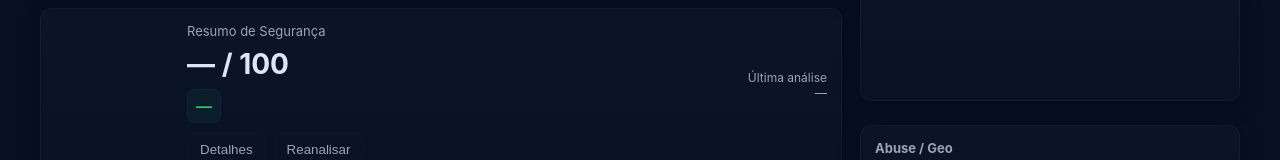
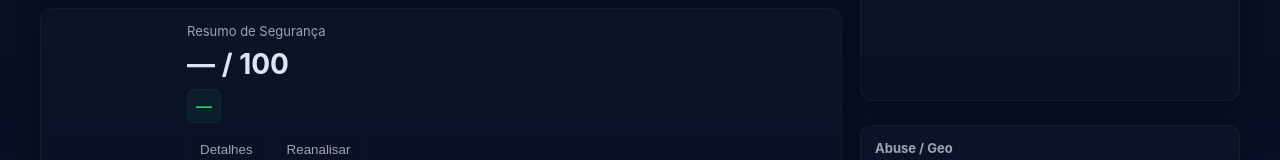
Before and after one commit to AlexConsulting/backend, a website: page public/index.html in a window 1280 px wide. Shown: the part 179-339 px from the top of the page. Drawn offline with nearby package versions, Linux system fonts and the light colour scheme.

Commit message:
Add files via upload

```diff
--- a/public/index.html
+++ b/public/index.html
@@ -552,10 +552,7 @@
                 <div id="riskScoreDisplay" class="score-value">— / 100</div>
                 <div id="classification" class="classification-display low-risk">—</div>
               </div>
-              <div style="margin-left:auto; text-align:right">
-                <div style="font-size:12px; color:var(--muted)">Última análise</div>
-                <div id="lastAnalysis" style="font-size:12px; color:var(--muted)">—</div>
-              </div>
+
             </div>
             <div style="margin-top:10px; display:flex; gap:8px; align-items:center;">
               <button id="btnModalDetails" class="btn secondary" disabled>Detalhes</button>
```
